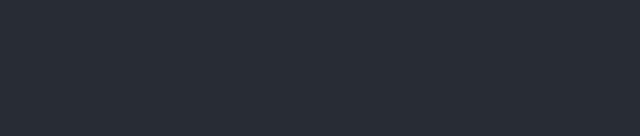
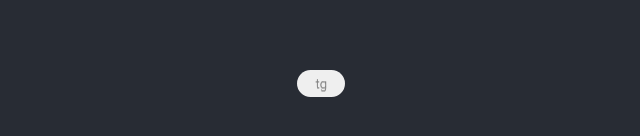
Before and after one commit to Paulopes29/AWS, a React (Create React App) app: page / in a window 1280 px wide. Shown: the part 316-452 px from the top of the page, without its empty margins (318-958 px from the left). Built offline with nearby package versions, Linux system fonts and the light colour scheme.

Commit message:
Add component Btn + workflow test

```diff
--- a/src/App.js
+++ b/src/App.js
@@ -1,11 +1,11 @@
-import logo from './logo.svg';
 import './App.css';
+import Button from "./Components/Button/Button.js"
 
 function App() {
   return (
     <div className="App">
       <header className="App-header">
-
+        <Button text={"tg"}></Button>
       </header>
     </div>
   );
--- /dev/null
+++ b/src/Components/Button/Button.js
@@ -0,0 +1,9 @@
+import React from "react";
+import style from "./Button.module.css"
+
+const Button = (props) => {
+    return(
+        <button className={style.Button}> {props.text} </button>
+    )
+}
+export default  Button;
--- /dev/null
+++ b/src/Components/Button/Button.module.css
@@ -0,0 +1,15 @@
+.Button{
+    display:inline-block;
+    padding:0.3em 1.2em;
+    margin:0 0.1em 0.1em 0;
+    border:0.16em solid rgba(255,255,255,0);
+    border-radius:2em;
+    box-sizing: border-box;
+    text-decoration:none;
+    font-family:'Roboto',sans-serif;
+    font-weight:300;
+    color:gray;
+    text-shadow: 0 0.04em 0.04em rgba(0,0,0,0.35);
+    text-align:center;
+    transition: all 0.2s;
+}
```
